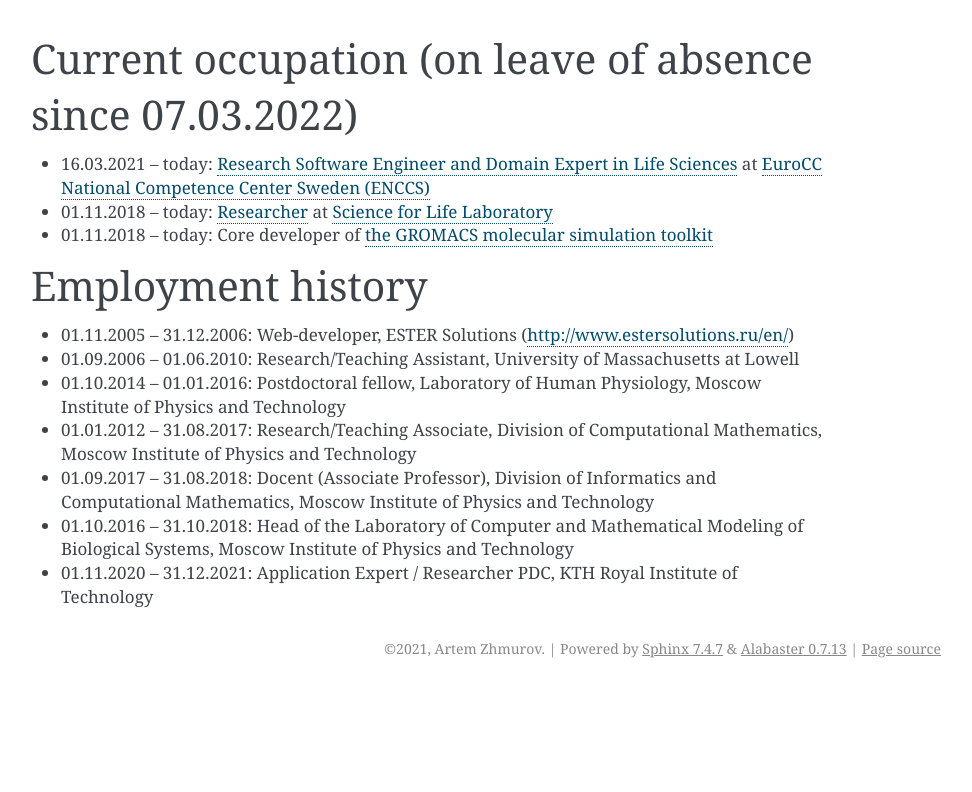
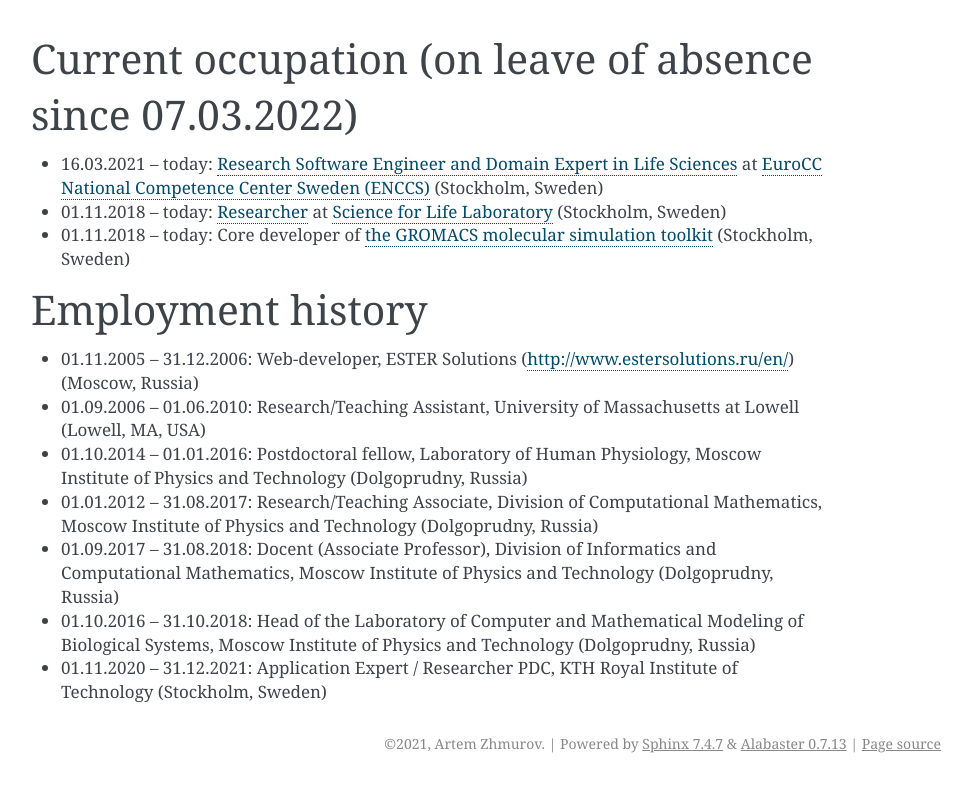
Before and after one commit to zhmurov/webpage, a Sphinx documentation site: the page built from source/employment.rst, in a window 1280 px wide. Shown: the top 792 px of the page, without its empty margins (169-1141 px from the left). Built offline with Sphinx 7.4.7, drawn with Linux system fonts in a browser that asks for light colours.

Commit message:
Add cities/countries to employment history

```diff
--- a/source/employment.rst
+++ b/source/employment.rst
@@ -2,26 +2,26 @@
 ---------------------------------------------------------
 
 - 16.03.2021 -- today: `Research Software Engineer and Domain Expert in Life Sciences <https://enccs.se/artem-zhmurov>`_
-  at `EuroCC National Competence Center Sweden (ENCCS) <https://enccs.se/>`_
+  at `EuroCC National Competence Center Sweden (ENCCS) <https://enccs.se/>`_ (Stockholm, Sweden)
 
 - 01.11.2018 -- today: `Researcher <https://www.biophysics.se/index.php/members/artem-zhmurov/>`_
-  at `Science for Life Laboratory <https://www.scilifelab.se/>`_
+  at `Science for Life Laboratory <https://www.scilifelab.se/>`_ (Stockholm, Sweden)
 
-- 01.11.2018 -- today: Core developer of `the GROMACS molecular simulation toolkit <https://www.gromacs.org/>`_
+- 01.11.2018 -- today: Core developer of `the GROMACS molecular simulation toolkit <https://www.gromacs.org/>`_ (Stockholm, Sweden)
 
 Employment history
 ------------------
 
-- 01.11.2005 -- 31.12.2006: Web-developer, ESTER Solutions (http://www.estersolutions.ru/en/)
+- 01.11.2005 -- 31.12.2006: Web-developer, ESTER Solutions (http://www.estersolutions.ru/en/) (Moscow, Russia)
 
-- 01.09.2006 -- 01.06.2010: Research/Teaching Assistant, University of Massachusetts at Lowell
+- 01.09.2006 -- 01.06.2010: Research/Teaching Assistant, University of Massachusetts at Lowell (Lowell, MA, USA)
 
-- 01.10.2014 -- 01.01.2016: Postdoctoral fellow, Laboratory of Human Physiology, Moscow Institute of Physics and Technology
+- 01.10.2014 -- 01.01.2016: Postdoctoral fellow, Laboratory of Human Physiology, Moscow Institute of Physics and Technology (Dolgoprudny, Russia)
 
-- 01.01.2012 -- 31.08.2017: Research/Teaching Associate, Division of Computational Mathematics, Moscow Institute of Physics and Technology
+- 01.01.2012 -- 31.08.2017: Research/Teaching Associate, Division of Computational Mathematics, Moscow Institute of Physics and Technology (Dolgoprudny, Russia)
 
-- 01.09.2017 -- 31.08.2018: Docent (Associate Professor), Division of Informatics and Computational Mathematics, Moscow Institute of Physics and Technology
+- 01.09.2017 -- 31.08.2018: Docent (Associate Professor), Division of Informatics and Computational Mathematics, Moscow Institute of Physics and Technology (Dolgoprudny, Russia)
 
-- 01.10.2016 -- 31.10.2018: Head of the Laboratory of Computer and Mathematical Modeling of Biological Systems, Moscow Institute of Physics and Technology
+- 01.10.2016 -- 31.10.2018: Head of the Laboratory of Computer and Mathematical Modeling of Biological Systems, Moscow Institute of Physics and Technology (Dolgoprudny, Russia)
 
-- 01.11.2020 -- 31.12.2021: Application Expert / Researcher PDC, KTH Royal Institute of Technology
+- 01.11.2020 -- 31.12.2021: Application Expert / Researcher PDC, KTH Royal Institute of Technology (Stockholm, Sweden)
```
